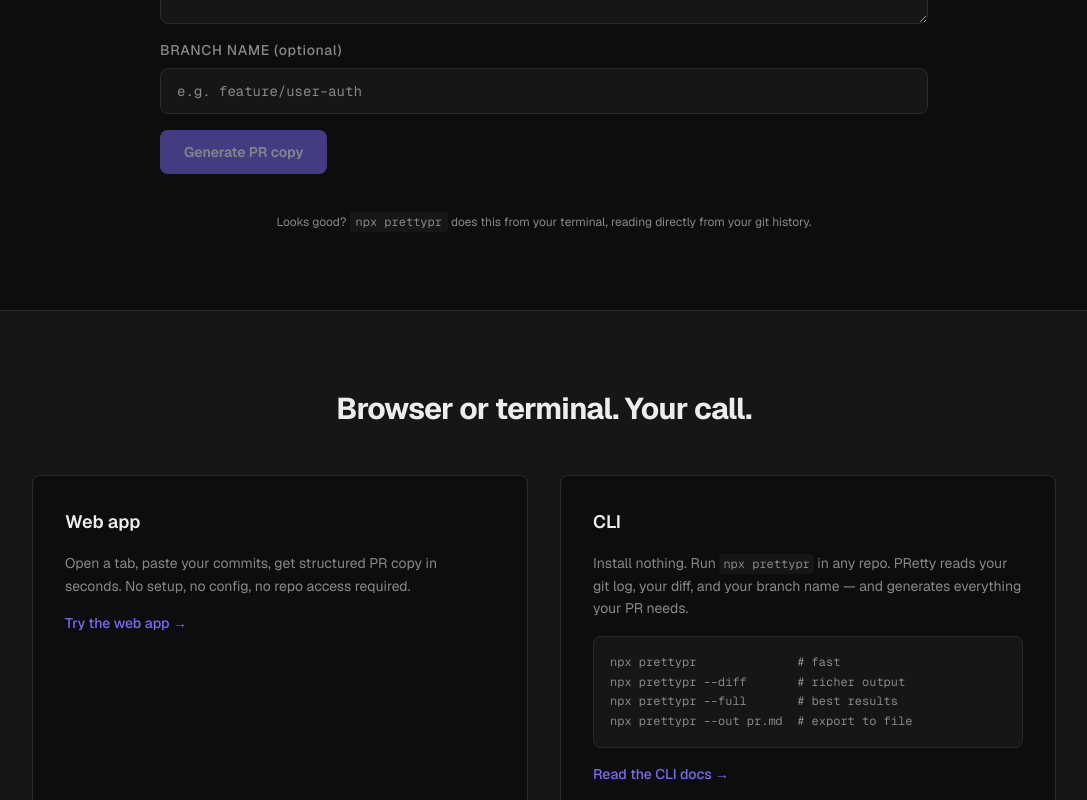
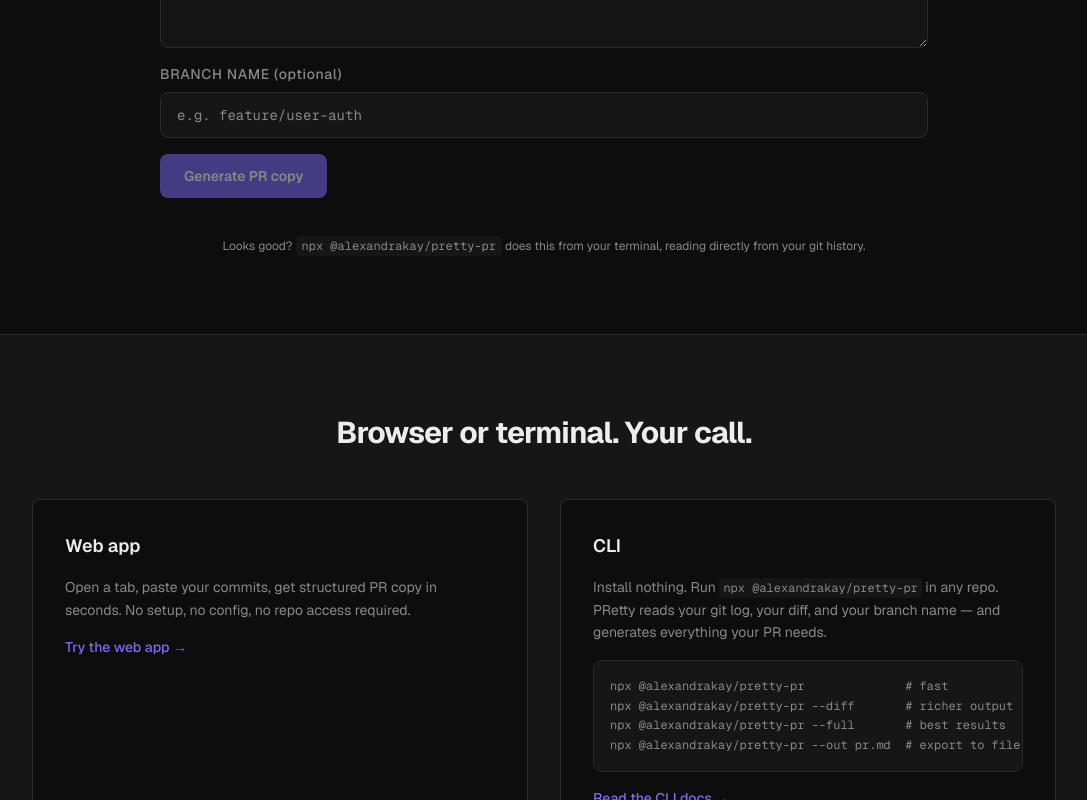
Before and after one commit to alexandrakay/pretty-pr, a Next.js app in the folder web/: page / in a window 1280 px wide. Shown: the part 2000-2800 px from the top of the page, without its empty margins (96-1183 px from the left). Built offline with nearby package versions, Linux system fonts and the light colour scheme.

Commit message:
fix: update all references to use @alexandrakay/pretty-pr
Co-Authored-By: Claude Sonnet 4.6 <noreply@anthropic.com>

```diff
--- a/web/app/cli/page.tsx
+++ b/web/app/cli/page.tsx
@@ -2,7 +2,7 @@ import Header from "../components/Header";
 
 const flags = [
   {
-    flag: "npx prettypr",
+    flag: "npx @alexandrakay/pretty-pr",
     description: "Commits only. Fastest. Good enough for most PRs.",
   },
   {
@@ -38,17 +38,17 @@ const flags = [
 const ladder = [
   {
     input: "Commits only",
-    command: "npx prettypr",
+    command: "npx @alexandrakay/pretty-pr",
     output: "Decent PR title, okay description, thin on context.",
   },
   {
     input: "Commits + diff",
-    command: "npx prettypr --diff",
+    command: "npx @alexandrakay/pretty-pr --diff",
     output: "Strong title, solid description, inferred testing notes.",
   },
   {
     input: "Commits + diff + branch",
-    command: "npx prettypr --full",
+    command: "npx @alexandrakay/pretty-pr --full",
     output: "Full picture — best title, reviewer notes, complete testing checklist.",
   },
 ];
@@ -65,7 +65,7 @@ export default function CLIPage() {
             P<span className="text-accent">R</span>etty CLI
           </h1>
           <p className="text-text-muted leading-relaxed">
-            Run <code className="text-text-primary bg-surface border border-border rounded px-1.5 py-0.5 text-sm font-mono">npx prettypr</code> inside any repo. It reads your git history,
+            Run <code className="text-text-primary bg-surface border border-border rounded px-1.5 py-0.5 text-sm font-mono">npx @alexandrakay/pretty-pr</code> inside any repo. It reads your git history,
             understands what you built, and writes the PR description your team deserves.
           </p>
         </div>
@@ -75,13 +75,13 @@ export default function CLIPage() {
           <h2 className="text-2xl font-bold tracking-tight">Install</h2>
           <p className="text-text-muted text-sm leading-relaxed">No install required — run it directly with npx.</p>
           <pre className="rounded-lg border border-border bg-surface px-5 py-4 text-sm font-mono text-text-primary overflow-x-auto">
-            npx prettypr
+            npx @alexandrakay/pretty-pr
           </pre>
           <p className="text-text-muted text-sm leading-relaxed">
             Or install globally if you use it every day:
           </p>
           <pre className="rounded-lg border border-border bg-surface px-5 py-4 text-sm font-mono text-text-primary overflow-x-auto">
-            npm install -g prettypr
+            npm install -g @alexandrakay/pretty-pr
           </pre>
         </section>
 
@@ -180,7 +180,7 @@ export default function CLIPage() {
             installed and authenticated, PRetty can open the PR for you:
           </p>
           <pre className="rounded-lg border border-border bg-surface px-5 py-4 text-sm font-mono text-text-primary overflow-x-auto">
-            npx prettypr --full --open
+            npx @alexandrakay/pretty-pr --full --open
           </pre>
           <p className="text-text-muted text-sm leading-relaxed">
             Add <code className="text-text-primary bg-surface border border-border rounded px-1.5 py-0.5 font-mono">--draft</code> to open it as a draft instead.
--- a/web/app/components/landing/DemoSection.tsx
+++ b/web/app/components/landing/DemoSection.tsx
@@ -13,7 +13,7 @@ export default function DemoSection() {
         <GenerateForm />
         <p className="text-xs text-text-muted text-center">
           Looks good?{" "}
-          <code className="font-mono bg-surface px-1.5 py-0.5 rounded">npx prettypr</code>{" "}
+          <code className="font-mono bg-surface px-1.5 py-0.5 rounded">npx @alexandrakay/pretty-pr</code>{" "}
           does this from your terminal, reading directly from your git history.
         </p>
       </div>
--- a/web/app/components/landing/FinalCTASection.tsx
+++ b/web/app/components/landing/FinalCTASection.tsx
@@ -16,7 +16,7 @@ export default function FinalCTASection() {
           Try the web app
         </a>
         <code className="rounded-lg border border-border bg-surface px-4 py-3 text-sm font-mono text-text-muted">
-          npx prettypr
+          npx @alexandrakay/pretty-pr
         </code>
       </div>
       <p className="text-xs text-text-muted">
--- a/web/app/components/landing/HeroSection.tsx
+++ b/web/app/components/landing/HeroSection.tsx
@@ -17,7 +17,7 @@ export default function HeroSection() {
           Try it free
         </a>
         <code className="rounded-lg border border-border bg-surface px-4 py-3 text-sm font-mono text-text-muted">
-          npx prettypr
+          npx @alexandrakay/pretty-pr
         </code>
       </div>
       <p className="text-xs text-text-muted">
--- a/web/app/components/landing/OutputsSection.tsx
+++ b/web/app/components/landing/OutputsSection.tsx
@@ -30,7 +30,7 @@ export default function OutputsSection() {
           <h2 className="text-3xl font-bold tracking-tight">One command. Five outputs.</h2>
           <p className="text-text-muted max-w-xl mx-auto">
             Whether you paste your commits in the browser or run{" "}
-            <code className="font-mono text-sm bg-surface-raised px-1.5 py-0.5 rounded">npx prettypr</code>{" "}
+            <code className="font-mono text-sm bg-surface-raised px-1.5 py-0.5 rounded">npx @alexandrakay/pretty-pr</code>{" "}
             in your terminal, PRetty gives you everything your PR needs.
           </p>
         </div>
--- a/web/app/components/landing/TwoWaysSection.tsx
+++ b/web/app/components/landing/TwoWaysSection.tsx
@@ -20,15 +20,15 @@ export default function TwoWaysSection() {
           <div className="rounded-lg border border-border bg-background p-8 flex flex-col gap-4">
             <h3 className="text-lg font-semibold">CLI</h3>
             <p className="text-sm text-text-muted leading-relaxed">
-              Install nothing. Run <code className="font-mono text-xs bg-surface px-1 py-0.5 rounded">npx prettypr</code> in
+              Install nothing. Run <code className="font-mono text-xs bg-surface px-1 py-0.5 rounded">npx @alexandrakay/pretty-pr</code> in
               any repo. PRetty reads your git log, your diff, and your branch name — and generates
               everything your PR needs.
             </p>
             <pre className="text-xs font-mono bg-surface border border-border rounded-lg p-4 text-text-muted leading-relaxed overflow-x-auto">
-{`npx prettypr              # fast
-npx prettypr --diff       # richer output
-npx prettypr --full       # best results
-npx prettypr --out pr.md  # export to file`}
+{`npx @alexandrakay/pretty-pr              # fast
+npx @alexandrakay/pretty-pr --diff       # richer output
+npx @alexandrakay/pretty-pr --full       # best results
+npx @alexandrakay/pretty-pr --out pr.md  # export to file`}
             </pre>
             <a
               href="/cli"
--- a/web/app/config/page.tsx
+++ b/web/app/config/page.tsx
@@ -203,7 +203,7 @@ export default function ConfigPage() {
         <section className="rounded-lg border border-border bg-surface p-6 flex flex-col gap-3">
           <p className="font-semibold text-sm text-text-primary">Using the CLI?</p>
           <pre className="rounded border border-border bg-background px-4 py-3 text-sm font-mono text-text-primary overflow-x-auto">
-            npx prettypr
+            npx @alexandrakay/pretty-pr
           </pre>
           <p className="text-xs text-text-muted leading-relaxed">
             Once your <code className="text-text-primary font-mono">.prettyrc</code> is in place, every run uses your preferences automatically.
```
Also changed, not shown: 2 other files (tests, documents, lock files or other folders).
